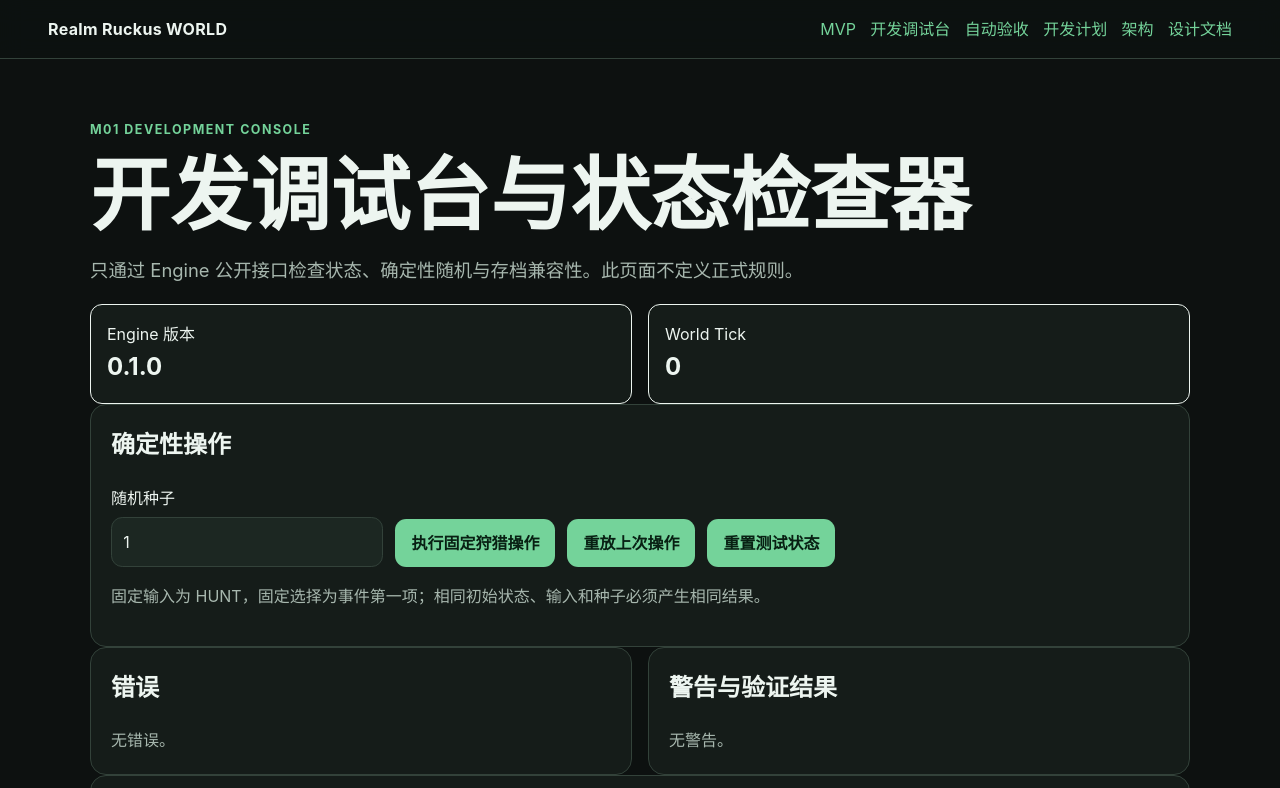
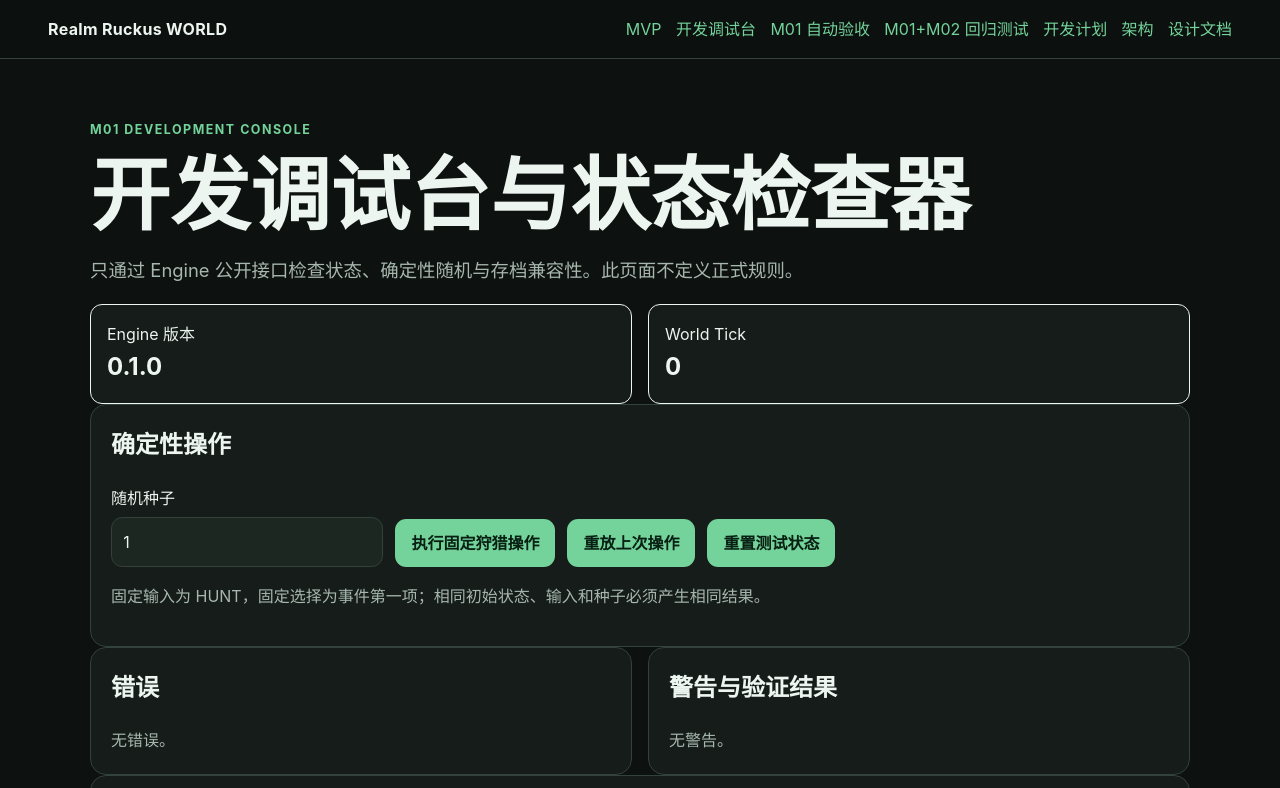
Before and after one commit to realmruckus/world, a website with bundled scripts: page dev.html in a window 1280 px wide. Shown: the top 788 px of the page. Built offline with nearby package versions, Linux system fonts and the light colour scheme.

Commit message:
docs: link unified browser regression tests

```diff
--- a/dev.html
+++ b/dev.html
@@ -16,7 +16,8 @@
     <nav aria-label="主导航">
       <a href="./play.html">MVP</a>
       <a href="./dev.html" aria-current="page">开发调试台</a>
-      <a href="./dev-test.html">自动验收</a>
+      <a href="./dev-test.html">M01 自动验收</a>
+      <a href="./regression-test.html">M01+M02 回归测试</a>
       <a href="./development-plan.html">开发计划</a>
       <a href="./architecture.html">架构</a>
       <a href="./docs/index.html">设计文档</a>
```
